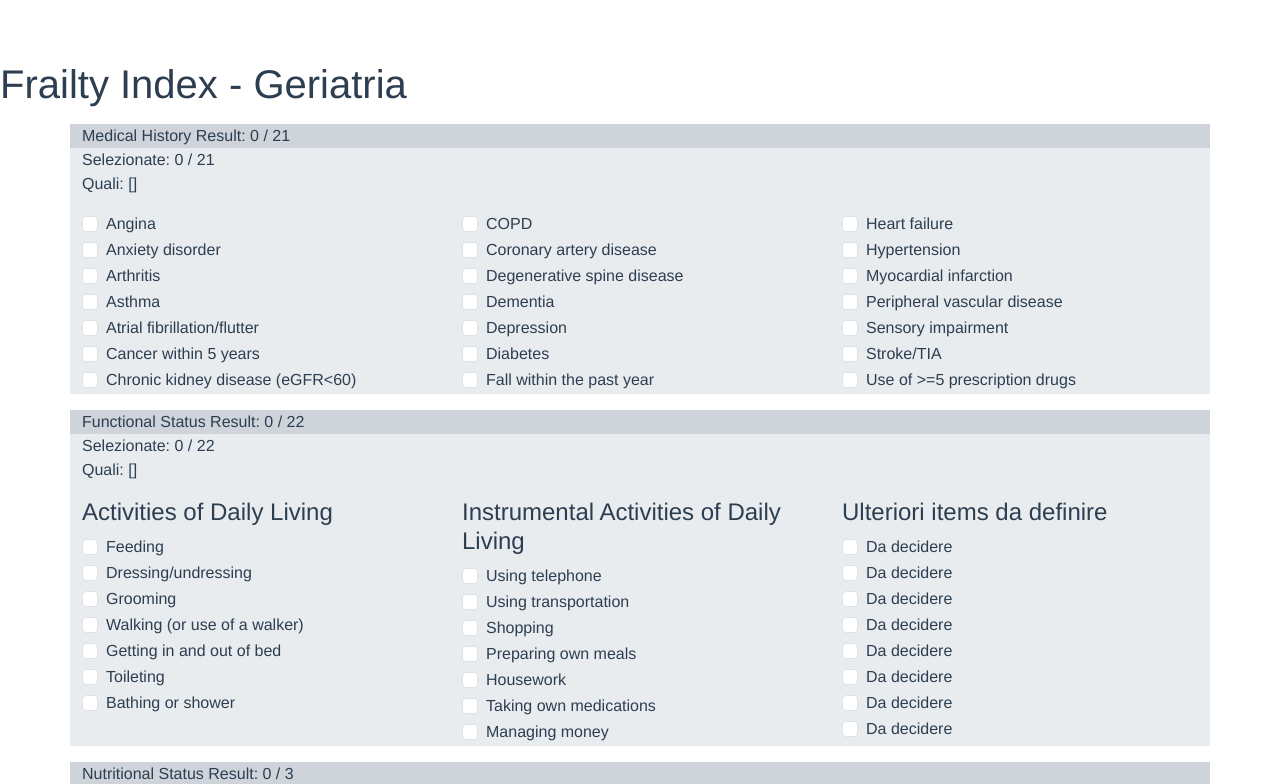
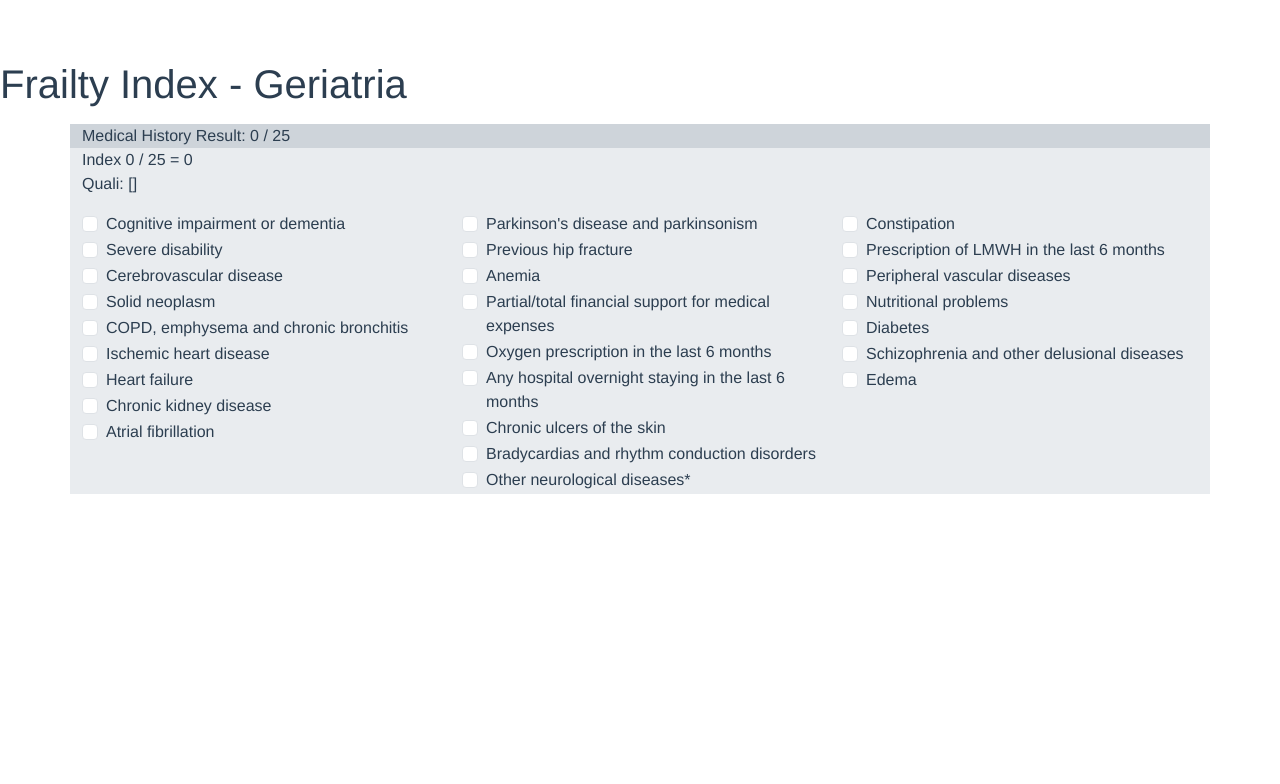
Before and after one commit to MaxUnknown91/calculator, a Vue app: page / in a window 1280 px wide. Shown: the top 784 px of the page. Built offline with nearby package versions, Linux system fonts and the light colour scheme.

Commit message:
update marzo

```diff
--- a/src/components/MedicalHistory.vue
+++ b/src/components/MedicalHistory.vue
@@ -7,13 +7,13 @@
         sectionTitle="Medical History"
       />
       <div class="col-12 mb-3">
-        <div>Selezionate: {{ count }} / 21</div>
+        <div>Index {{ count }} / 25 = {{ count / 25 }}</div>
         <div>Quali: {{ selected }}</div>
       </div>
       <div class="col-4">
         <div
           class="form-check"
-          v-for="medical in medicals.slice(0, 7)"
+          v-for="medical in medicals.slice(0, 9)"
           :key="medical.id"
         >
           <input
@@ -39,7 +39,7 @@
       <div class="col-4">
         <div
           class="form-check"
-          v-for="medical in medicals.slice(7, 14)"
+          v-for="medical in medicals.slice(9, 18)"
           :key="medical.id"
         >
           <input
@@ -65,7 +65,7 @@
       <div class="col-4">
         <div
           class="form-check"
-          v-for="medical in medicals.slice(14, 21)"
+          v-for="medical in medicals.slice(18, 25)"
           :key="medical.id"
         >
           <input
@@ -108,139 +108,165 @@ export default {
       medicals: [
         {
           id: 0,
-          title: "Angina",
-          tooltip: "Angina is a type of motherfucker bitch",
+          title: "Cognitive impairment or dementia",
+          tooltip: "",
         },
         {
           id: 1,
-          title: "Anxiety disorder",
-          tooltip: "Anxiety disorder is a type of motherfucker bitch",
+          title: "Severe disability",
+          tooltip: "",
         },
         {
           id: 2,
-          title: "Arthritis",
-          tooltip: "Arthritis is a type of motherfucker bitch",
+          title: "Cerebrovascular disease",
+          tooltip: "",
         },
         {
           id: 3,
-          title: "Asthma",
-          tooltip: "Asthma is a type of motherfucker bitch",
+          title: "Solid neoplasm",
+          tooltip: "",
         },
         {
           id: 4,
-          title: "Atrial fibrillation/flutter",
-          tooltip:
-            "Atrial fibrillation/flutter is a type of motherfucker bitch",
+          title: "COPD, emphysema and chronic bronchitis",
+          tooltip: "",
         },
         {
           id: 5,
-          title: "Cancer within 5 years",
-          tooltip: "Cancer within 5 years is a type of motherfucker bitch",
+          title: "Ischemic heart disease",
+          tooltip: "",
         },
         {
           id: 6,
-          title: "Chronic kidney disease (eGFR<60)",
-          tooltip:
-            "Chronic kidney disease (eGFR<60) is a type of motherfucker bitch",
+          title: "Heart failure",
+          tooltip: "",
         },
         {
           id: 7,
-          title: "COPD",
-          tooltip: "COPD is a type of motherfucker bitch",
+          title: "Chronic kidney disease",
+          tooltip: "",
         },
         {
           id: 8,
-          title: "Coronary artery disease",
-          tooltip: "Coronary artery disease is a type of motherfucker bitch",
+          title: "Atrial fibrillation",
+          tooltip: "",
         },
         {
           id: 9,
-          title: "Degenerative spine disease",
-          tooltip: "Degenerative spine disease is a type of motherfucker bitch",
+          title: "Parkinson's disease and parkinsonism",
+          tooltip: "",
         },
         {
           id: 10,
-          title: "Dementia",
-          tooltip: "Dementia is a type of motherfucker bitch",
+          title: "Previous hip fracture",
+          tooltip: "",
         },
         {
           id: 11,
-          title: "Depression",
-          tooltip: "Depression is a type of motherfucker bitch",
+          title: "Anemia",
+          tooltip: "",
         },
         {
           id: 12,
-          title: "Diabetes",
-          tooltip: "Diabetes is a type of motherfucker bitch",
+          title: "Partial/total financial support for medical expenses",
+          tooltip: "",
         },
         {
           id: 13,
-          title: "Fall within the past year",
-          tooltip: "Fall within the past year is a type of motherfucker bitch",
+          title: "Oxygen prescription in the last 6 months",
+          tooltip: "",
         },
         {
           id: 14,
-          title: "Heart failure",
-          tooltip: "Heart failure is a type of motherfucker bitch",
+          title: "Any hospital overnight staying in the last 6 months",
+          tooltip: "",
         },
         {
           id: 15,
-          title: "Hypertension",
-          tooltip: "Hypertension is a type of motherfucker bitch",
+          title: "Chronic ulcers of the skin",
+          tooltip: "",
         },
         {
           id: 16,
-          title: "Myocardial infarction",
-          tooltip: "Myocardial infarction is a type of motherfucker bitch",
+          title: "Bradycardias and rhythm conduction disorders",
+          tooltip: "",
         },
         {
           id: 17,
-          title: "Peripheral vascular disease",
+          title: "Other neurological diseases*",
           tooltip:
-            "Peripheral vascular disease is a type of motherfucker bitch",
+            "This category includes among others: paraplegia, chorea, cerebellar degeneration, Duchenne palsy, sequelae of meningitis, unspecific neuro-myopathy, familiar palsy, ataxia, dystonia, cerebral stenosis,several congenital malformations of the nervous system.",
         },
         {
           id: 18,
-          title: "Sensory impairment",
-          tooltip: "Sensory impairment is a type of motherfucker bitch",
+          title: "Constipation",
+          tooltip: "",
         },
         {
           id: 19,
-          title: "Stroke/TIA",
-          tooltip: "Stroke/TIA is a type of motherfucker bitch",
+          title: "Prescription of LMWH in the last 6 months",
+          tooltip: "",
         },
         {
           id: 20,
-          title: "Use of >=5 prescription drugs",
+          title: "Peripheral vascular diseases",
           tooltip:
-            "Use of >=5 prescription drugs is a type of motherfucker bitch",
+            "",
+        },
+        {
+          id: 21,
+          title: "Nutritional problems",
+          tooltip:
+            "",
+        },
+        {
+          id: 22,
+          title: "Diabetes",
+          tooltip:
+            "",
+        },
+        {
+          id: 23,
+          title: "Schizophrenia and other delusional diseases",
+          tooltip:
+            "",
+        },
+        {
+          id: 24,
+          title: "Edema",
+          tooltip:
+            "",
         },
       ],
       oldmedicals: [
-        "Angina",
-        "Anxiety disorder",
-        "Arthritis",
-        "Asthma",
-        "Atrial fibrillation/flutter",
-        "Cancer within 5 years",
-        "Chronic kidney disease (eGFR<60)",
-        "COPD",
-        "Coronary artery disease",
-        "Degenerative spine disease",
-        "Dementia",
-        "Depression",
+        "Cognitive impairment or dementia",
+        "Severe disability",
+        "Cerebrovascular disease",
+        "Solid neoplasm",
+        "COPD, emphysema and chronic bronchitis",
+        "Ischemic heart disease",
+        "Heart failure",
+        "Chronic kidney disease",
+        "Atrial fibrillation",
+        "Parkinson's disease and parkinsonism",
+        "Previous hip fracture",
+        "Anemia",
+        "Partial/total financial support for medical expenses",
+        "Oxygen prescription in the last 6 months",
+        "Any hospital overnight staying in the last 6 months",
+        "Chronic ulcers of the skin",
+        "Bradycardias and rhythm conduction disorders",
+        "Other neurological diseases*",
+        "Constipation",
+        "Prescription of LMWH in the last 6 months",
+        "Peripheral vascular diseases",
+        "Nutritional problems",
         "Diabetes",
-        "Fall within the past year",
-        "Heart failure",
-        "Hypertension",
-        "Myocardial infarction",
-        "Peripheral vascular disease",
-        "Sensory impairment",
-        "Stroke/TIA",
-        "Use of >=5 prescription drugs",
+        "Schizophrenia and other delusional diseases",
+        "Edema",
       ],
       selected: [],
-      items: 21,
+      items: 25,
     };
   },
 
@@ -260,13 +286,12 @@ export default {
     new Tooltip(document.body, {
       selector: "[data-bs-toggle='tooltip']",
     });
-    this.$emit('medicalHistoryItems', this.items)
+    this.$emit("medicalHistoryItems", this.items);
   },
 
   updated() {
-    this.$emit('medicalPoints', this.count)
-  }
-
+    this.$emit("medicalPoints", this.count);
+  },
 };
 </script>
 
--- a/src/components/TotalRecap.vue
+++ b/src/components/TotalRecap.vue
@@ -3,7 +3,7 @@
     @medicalHistoryItems="getItems"
     @medicalPoints="getMedicalPoints"
   />
-  <FunctionalState
+<!--   <FunctionalState
     @functionalStateItems="getItems"
     @functionalPoints="getFunctionalPoints"
   />
@@ -30,23 +30,23 @@
         <div class="col-4">CGA-FI (range 0.0-1.0): {{ getCGA() }}</div>
       </div>
     </div>
-  </div>
+  </div> -->
 </template>
 
 <script>
 import MedicalHistory from "./MedicalHistory.vue";
-import FunctionalState from "./FunctionalState.vue";
-import PerformanceTests from "./PerformanceTests.vue";
-import NutritionalStatus from "./NutritionalStatus.vue";
+// import FunctionalState from "./FunctionalState.vue";
+// import PerformanceTests from "./PerformanceTests.vue";
+// import NutritionalStatus from "./NutritionalStatus.vue";
 
 export default {
   name: "TotalRecap",
 
   components: {
     MedicalHistory,
-    FunctionalState,
-    PerformanceTests,
-    NutritionalStatus,
+    // FunctionalState,
+    // PerformanceTests,
+    // NutritionalStatus,
   },
 
   data() {
```
